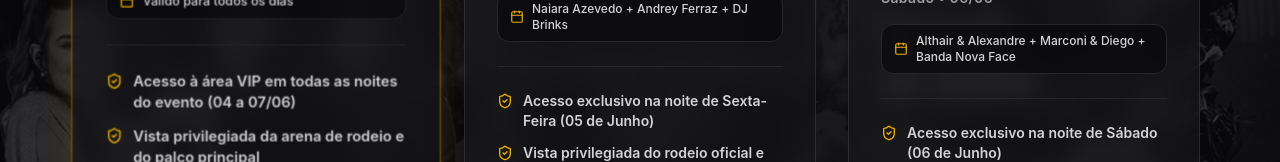
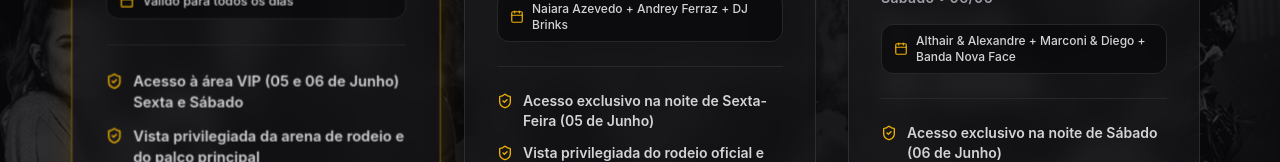
Before and after one commit to goiabslp/ExpoGoiabal, a React (Vite) app: page /ExpoGoiabal/Camarote in a window 1280 px wide. Shown: the part 494-656 px from the top of the page. Built offline with nearby package versions, Linux system fonts and the light colour scheme; no server answers.

Commit message:
feat: add CamarotePage with ticket options and purchase links for ExpoGoiabal 2026

```diff
--- a/src/pages/ExpoGoiabal/CamarotePage.tsx
+++ b/src/pages/ExpoGoiabal/CamarotePage.tsx
@@ -15,7 +15,7 @@ export const CamarotePage: React.FC = () => {
       lote: "Lote 1",
       badge: "Válido para todos os dias",
       features: [
-        "Acesso à área VIP em todas as noites do evento (04 a 07/06)",
+        "Acesso à área VIP (05 e 06 de Junho) Sexta e Sábado",
         "Vista privilegiada da arena de rodeio e do palco principal",
         "Banheiros e bares exclusivos com atendimento diferenciado",
         "Conforto premium e segurança reforçada",
```
